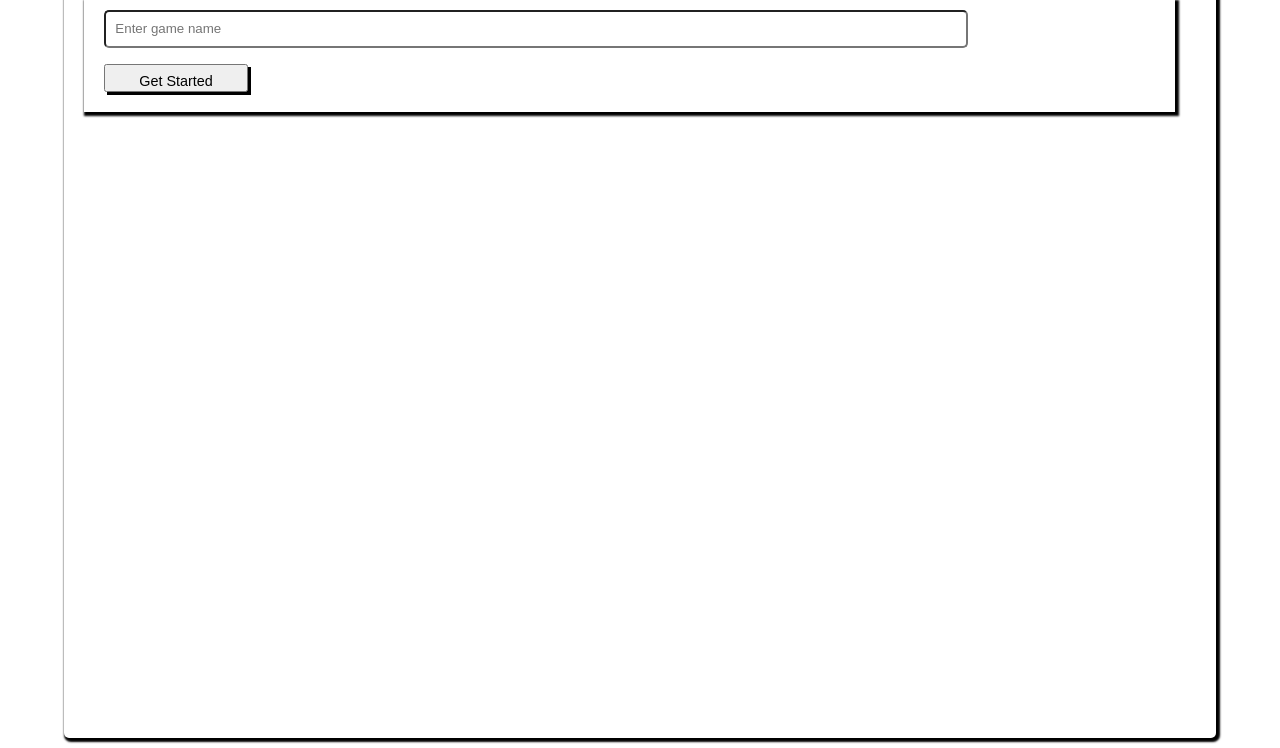
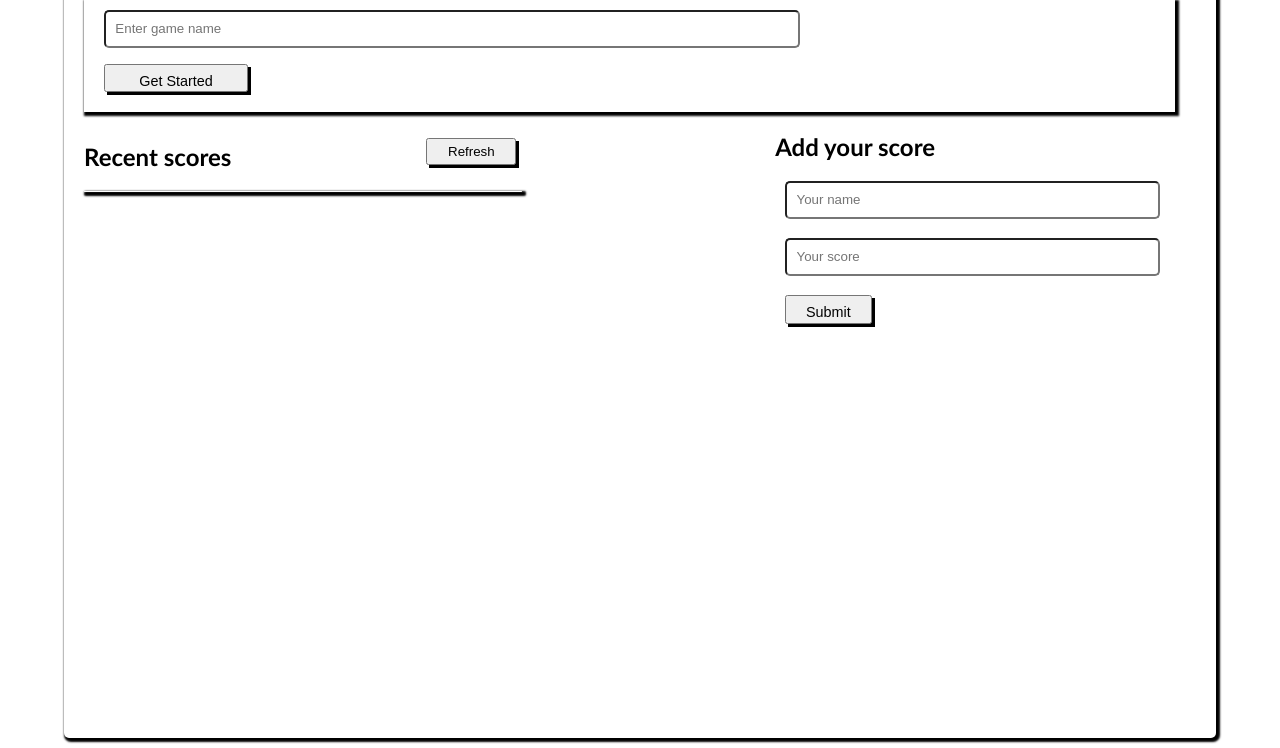
Before and after one commit to aima98/Leaderboard, a website built with webpack: page src/index.html in a window 1280 px wide. Shown: the part 122-870 px from the top of the page. Built offline with nearby package versions, Linux system fonts and the light colour scheme.

Commit message:
Implement required changes

```diff
--- a/src/style.css
+++ b/src/style.css
@@ -25,10 +25,10 @@ main {
 }
 
 .rec-scores {
-  width: 100%;
-  display: none;
+  width: 40%;
   margin-top: 10px;
   padding-bottom: 20px;
+  float: left;
 }
 
 .scores-list {
@@ -76,8 +76,8 @@ button {
 }
 
 .add-score {
-  width: 100%;
-  display: none;
+  float: right;
+  width: 40%;
 }
 
 form {
@@ -160,7 +160,14 @@ input::placeholder {
   }
 
   .add-score {
-    width: 45%;
+    width: 40%;
+    float: right;
+  }
+
+  .rec-scores {
+    width: 40%;
+    margin-top: 10px;
+    padding-bottom: 20px;
     float: left;
   }
 
@@ -169,6 +176,12 @@ input::placeholder {
     width: 96%;
     justify-content: space-between;
     align-items: center;
+  }
+
+  input {
+    padding: 0.7em;
+    width: 80%;
+    border-radius: 5px;
   }
 
   .names-scores {
```
Also changed, not shown: dist/main.js.
